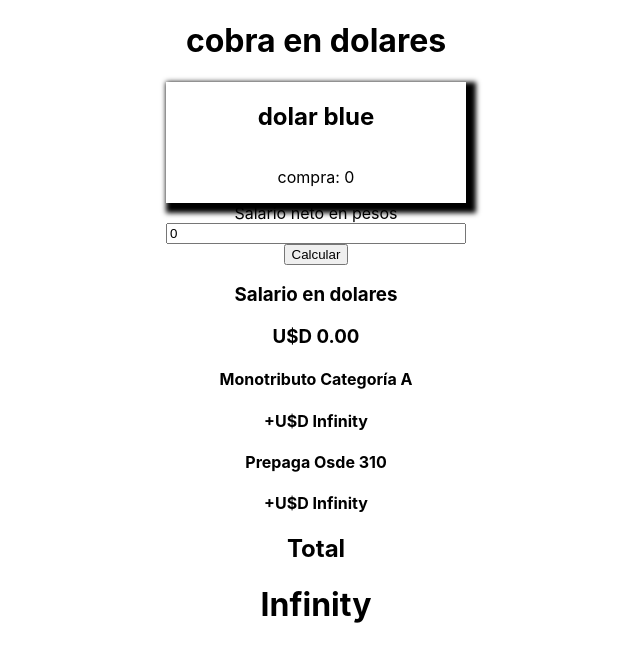
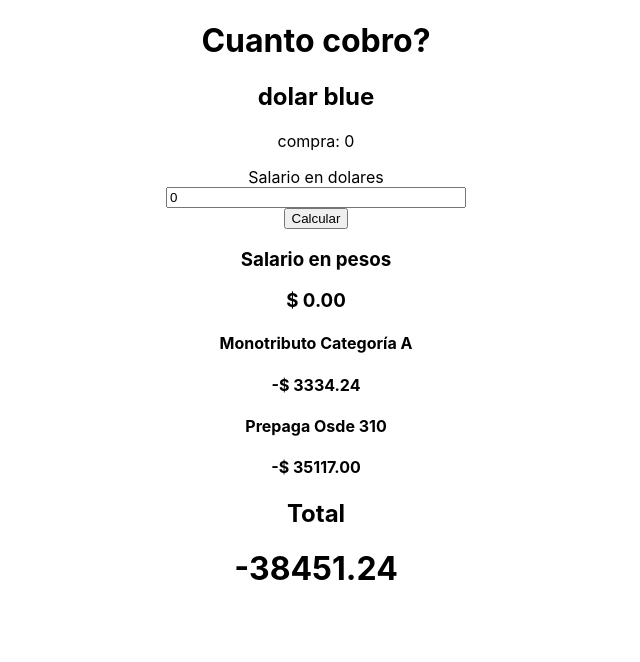
Before and after one commit to BrunojayParis/apesos, a React (Create React App) app: page / in a window 1280 px wide. Shown: the top 662 px of the page, without its empty margins (324-964 px from the left). Built offline with nearby package versions, Linux system fonts and the light colour scheme; no server answers.

Commit message:
dollars to pesos

```diff
--- a/src/App.js
+++ b/src/App.js
@@ -8,7 +8,7 @@
 
   const[dolar, setDolar] = useState(0);
   //const[isLoading, setIsLoading] = useState(true);
-  const[pesos, setPesos] = useState(0)
+  const[salario, setSalario] = useState(0)
   const[resultado, setResultado] = useState(0)
   useEffect(()=>{
     fetch("https://api.bluelytics.com.ar/v2/latest")
@@ -21,23 +21,23 @@
 
   const handleCalcular=(e)=>{
     e.preventDefault()
-    setResultado(pesos / dolar)
+    setResultado(salario * dolar)
   }
 
   return (
     <div className="App">
-      <h1>cobra en dolares</h1>
+      <h1>Cuanto cobro?</h1>
       <Tarjetas dolar = {dolar}/>
       <form className="Form" action="">
-        <label htmlFor="">Salario neto en pesos</label>
+        <label htmlFor="">Salario en dolares</label>
         <input
           type="text"
-          value={pesos}
-          onChange={(e) => setPesos(e.target.value)}
+          value={salario}
+          onChange={(e) => setSalario(e.target.value)}
         />
         <button onClick={handleCalcular}>Calcular</button>
       </form>
-      <Results dolar = {dolar} toDolar = {resultado} monotributo = {monotributo}/>
+      <Results dolar = {dolar} toPesos = {resultado} monotributo = {monotributo}/>
 
     </div>
   );
--- a/src/Results.js
+++ b/src/Results.js
@@ -2,22 +2,21 @@
 
 const Results = (props)=>{
     const categorias = props.monotributo;
-    const salarioEnDolares = props.toDolar;
-    const valorDolar = props.dolar;
-    const categoriaMonotributo = Object.keys(categorias).filter((cat)=> categorias[cat].ingresos/12 > salarioEnDolares*valorDolar);
+    const salarioEnPesos = props.toPesos;
+    const categoriaMonotributo = Object.keys(categorias).filter((cat)=> categorias[cat].ingresos/12 > salarioEnPesos );
     const tarifa = categoriaMonotributo.map((cat)=>categorias[cat].tarifa)
     const prepaga = categoriaMonotributo.map((cat)=>categorias[cat].prepaga)
 
     return (
         <div>
-        <h3>Salario en dolares</h3>
-        <h3>U$D {salarioEnDolares.toFixed(2)}</h3>
-        <h4>Monotributo Categoría {categoriaMonotributo[0]}</h4>
-        <h4>+U$D {(tarifa[0]/valorDolar).toFixed(2)}</h4>
+        <h3>Salario en pesos</h3>
+        <h3>$ {salarioEnPesos.toFixed(2)}</h3>
+        {salarioEnPesos > (categorias.H.ingresos/12)? <h4>Responsable inscripto</h4> : <h4>Monotributo Categoría {categoriaMonotributo[0]}</h4> }
+        <h4>-$ {(tarifa[0]).toFixed(2)}</h4>
         <h4>Prepaga Osde 310</h4>
-        <h4>+U$D {(prepaga[0]/valorDolar).toFixed(2)}</h4>
+        <h4>-$ {(prepaga[0]).toFixed(2)}</h4>
         <h2>Total</h2>
-        <h1>{(salarioEnDolares + (tarifa[0]/valorDolar) + (prepaga[0]/valorDolar)).toFixed(2) }</h1>
+        <h1>{(salarioEnPesos - tarifa[0] - prepaga[0]).toFixed(2) }</h1>
         </div>
     )
 }
--- a/src/Tarjeta.js
+++ b/src/Tarjeta.js
@@ -1,5 +1,5 @@
 import React from 'react';
-import './Tarjeta.css'
+//import './Tarjeta.css'
 
 const Tarjetas =(props)=>{
 
--- a/src/monotributo.json
+++ b/src/monotributo.json
@@ -38,5 +38,11 @@
         "ingresos": 4229985.60,
         "tarifa": 4262.11,
         "prepaga":35117
+    },
+    "RI":{
+        "ingresos": 10000000000,
+        "tarifa": 4262.11,
+        "prepaga":35117
     }
+
 }
```
